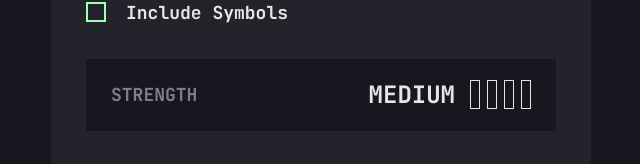
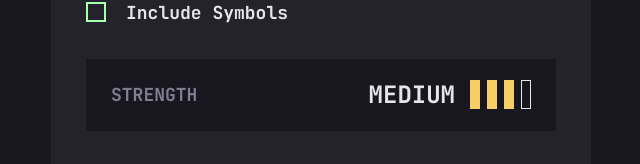
Before and after one commit to danielcalvolopez/password-generator-app, a React (Vite) app: page / in a window 1280 px wide. Shown: the part 517-681 px from the top of the page, without its empty margins (319-959 px from the left). Built offline with nearby package versions, Linux system fonts and the light colour scheme.

Commit message:
password strength steps added

```diff
--- a/src/components/Password.jsx
+++ b/src/components/Password.jsx
@@ -1,18 +1,30 @@
-import { useContext } from "react";
+import { useContext, useState } from "react";
 import { PasswordContext } from "../context/PasswordContext";
 import "./Password.scss";
 import Card from "./UI/Card";
 
 const Password = () => {
   const { password } = useContext(PasswordContext);
+  const [passwordCopied, setPasswordCopied] = useState(false);
+
+  const handleOnCopied = () => {
+    navigator.clipboard.writeText(password).then(() => {
+      setPasswordCopied(true);
+    });
+  };
 
   return (
     <Card className="card-password">
       <h1>{password}</h1>
 
       <div className="copy">
-        {/* <p>COPIED</p> */}
-        <svg width="21" height="24" xmlns="http://www.w3.org/2000/svg">
+        {passwordCopied && <p>COPIED</p>}
+        <svg
+          onClick={handleOnCopied}
+          width="21"
+          height="24"
+          xmlns="http://www.w3.org/2000/svg"
+        >
           <path d="M20.341 3.091 17.909.659A2.25 2.25 0 0 0 16.319 0H8.25A2.25 2.25 0 0 0 6 2.25V4.5H2.25A2.25 2.25 0 0 0 0 6.75v15A2.25 2.25 0 0 0 2.25 24h10.5A2.25 2.25 0 0 0 15 21.75V19.5h3.75A2.25 2.25 0 0 0 21 17.25V4.682a2.25 2.25 0 0 0-.659-1.591ZM12.469 21.75H2.53a.281.281 0 0 1-.281-.281V7.03a.281.281 0 0 1 .281-.281H6v10.5a2.25 2.25 0 0 0 2.25 2.25h4.5v1.969a.282.282 0 0 1-.281.281Zm6-4.5H8.53a.281.281 0 0 1-.281-.281V2.53a.281.281 0 0 1 .281-.281H13.5v4.125c0 .621.504 1.125 1.125 1.125h4.125v9.469a.282.282 0 0 1-.281.281Zm.281-12h-3v-3h.451c.075 0 .147.03.2.082L18.667 4.6a.283.283 0 0 1 .082.199v.451Z" />
         </svg>
       </div>
--- a/src/components/PasswordGenerator.jsx
+++ b/src/components/PasswordGenerator.jsx
@@ -1,4 +1,4 @@
-import { useContext } from "react";
+import { useContext, useEffect, useState } from "react";
 import Button from "./UI/Button";
 import Card from "./UI/Card";
 import Checkbox from "./UI/Checkbox";
@@ -7,8 +7,12 @@ import "./PasswordGenerator.scss";
 import { PasswordSettingsContext } from "../context/PasswordSettingsContext";
 import { PasswordContext } from "../context/PasswordContext";
 import { CharacterLengthContext } from "../context/CharacterLengthContext";
+import passwordStrengths from "../utils/constants/passwordStrengths";
 
 const PasswordGenerator = () => {
+  const [passwordStrength, setPasswordStrength] = useState(
+    passwordStrengths.medium
+  );
   const {
     includeUppercase,
     setIncludeUppercase,
@@ -24,63 +28,36 @@ const PasswordGenerator = () => {
 
   const { characterLength } = useContext(CharacterLengthContext);
 
+  useEffect(() => {
+    if (characterLength < 10) {
+      setPasswordStrength(passwordStrengths.medium);
+    }
+    if (characterLength < 8) {
+      setPasswordStrength(passwordStrengths.weak);
+    }
+    if (characterLength <= 4) {
+      setPasswordStrength(passwordStrengths.tooWeak);
+    }
+    if (characterLength >= 15) {
+      setPasswordStrength(passwordStrengths.strong);
+    }
+  }, [characterLength]);
+
   const handleOnSubmit = () => {
-    let length;
-    let includeLowercase;
-    let includeUppercase;
-    let includeNumbers;
-    let includeSymbols;
-    if (strength === "Too weak!") {
-      length = 4;
-      includeLowercase = true;
-      includeUppercase = true;
-      includeNumbers = false;
-      includeSymbols = false;
-    } else if (strength === "Weak") {
-      length = 6;
-      includeLowercase = true;
-      includeUppercase = true;
-      includeNumbers = false;
-      includeSymbols = false;
-    } else if (strength === "Medium") {
-      length = 10;
-      includeLowercase = true;
-      includeUppercase = true;
-      includeNumbers = true;
-      includeSymbols = false;
-    } else if (strength === "Strong") {
-      length = 15;
-      includeLowercase = true;
-      includeUppercase = true;
-      includeNumbers = true;
-      includeSymbols = true;
-    } else {
-      length = 6;
-      includeLowercase = true;
-      includeUppercase = true;
-      includeNumbers = false;
-      includeSymbols = false;
-    }
     let characters = "abcdefghijklmnopqrstuvwxyz";
-
     if (includeLowercase) {
       characters += "abcdefghijklmnopqrstuvwxyz";
     }
-
     if (includeUppercase) {
       characters += "ABCDEFGHIJKLMNOPQRSTUVWXYZ";
     }
-
     if (includeNumbers) {
       characters += "0123456789";
     }
-
     if (includeSymbols) {
       characters += "|!@·#$%^&*()/=?¿'¡^`+*´ç¨Ç[]}{_-.:,;<>ºª";
     }
-
     let password = "";
-
     for (let i = 0; i < characterLength; i++) {
       const randomChar =
         characters[Math.floor(Math.random() * characters.length)];
@@ -127,13 +104,39 @@ const PasswordGenerator = () => {
       <Card className="strength">
         <p>Strength</p>
         <div className="password-strength">
-          <h2>Medium</h2>
-          <div className="password-strength-level">
-            <div className="password-strength-level-icon" />
-            <div className="password-strength-level-icon" />
-            <div className="password-strength-level-icon" />
-            <div className="password-strength-level-icon" />
-          </div>
+          <h2>{passwordStrength.name}</h2>
+          {passwordStrength === passwordStrengths.tooWeak && (
+            <div className="password-strength-level">
+              <div className={passwordStrength.className} />
+              <div className="password-strength-level-icon" />
+              <div className="password-strength-level-icon" />
+              <div className="password-strength-level-icon" />
+            </div>
+          )}
+          {passwordStrength === passwordStrengths.weak && (
+            <div className="password-strength-level">
+              <div className={passwordStrength.className} />
+              <div className={passwordStrength.className} />
+              <div className="password-strength-level-icon" />
+              <div className="password-strength-level-icon" />
+            </div>
+          )}
+          {passwordStrength === passwordStrengths.medium && (
+            <div className="password-strength-level">
+              <div className={passwordStrength.className} />
+              <div className={passwordStrength.className} />
+              <div className={passwordStrength.className} />
+              <div className="password-strength-level-icon" />
+            </div>
+          )}
+          {passwordStrength === passwordStrengths.strong && (
+            <div className="password-strength-level">
+              <div className={passwordStrength.className} />
+              <div className={passwordStrength.className} />
+              <div className={passwordStrength.className} />
+              <div className={passwordStrength.className} />
+            </div>
+          )}
         </div>
       </Card>
 
--- a/src/utils/constants/passwordStrengths.js
+++ b/src/utils/constants/passwordStrengths.js
@@ -1,18 +1,20 @@
-const passwordStrengths = [
-  {
+const passwordStrengths = {
+  tooWeak: {
     name: "Too Weak!",
     className: "password-strength-level-icon-red",
   },
-  {
+  weak: {
     name: "Weak",
     className: "password-strength-level-icon-orange",
   },
-  {
+  medium: {
     name: "Medium",
     className: "password-strength-level-icon-yellow",
   },
-  {
+  strong: {
     name: "Strong",
     className: "password-strength-level-icon-green",
   },
-];
+};
+
+export default passwordStrengths;
```
